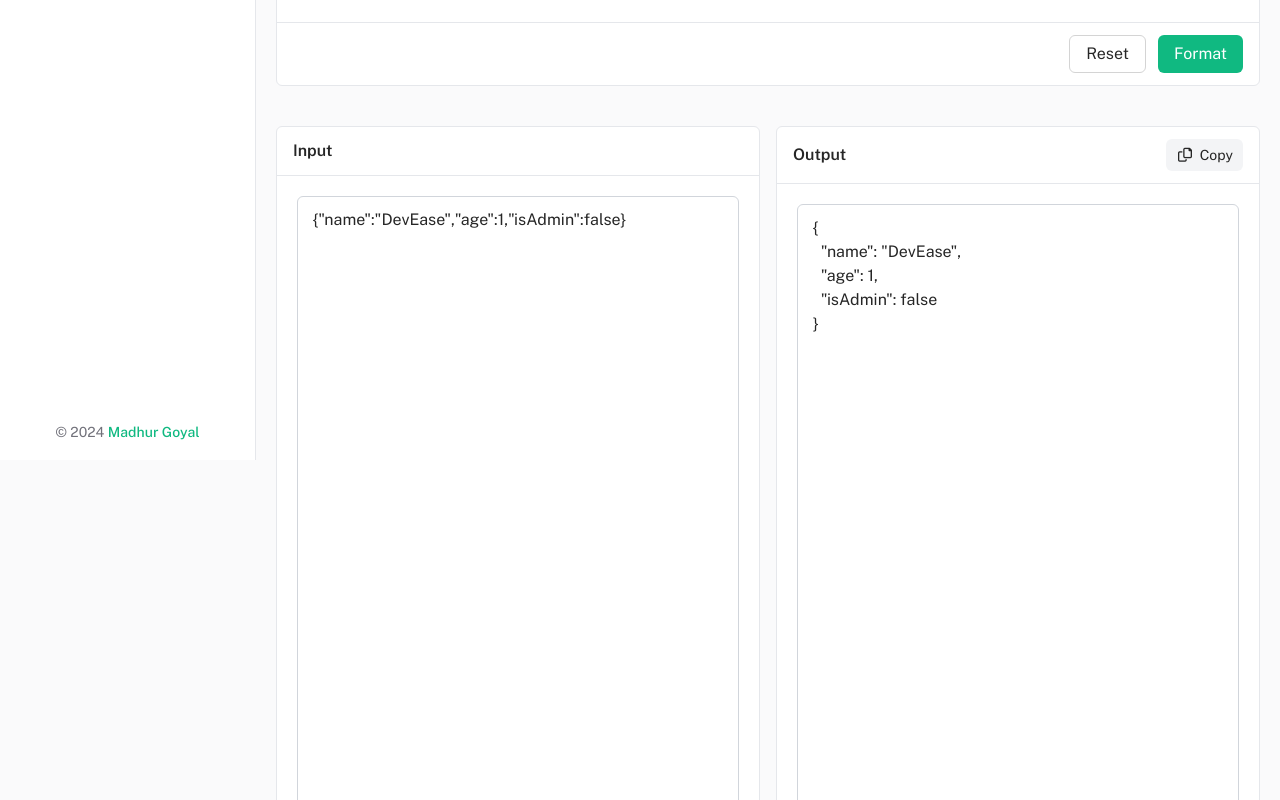
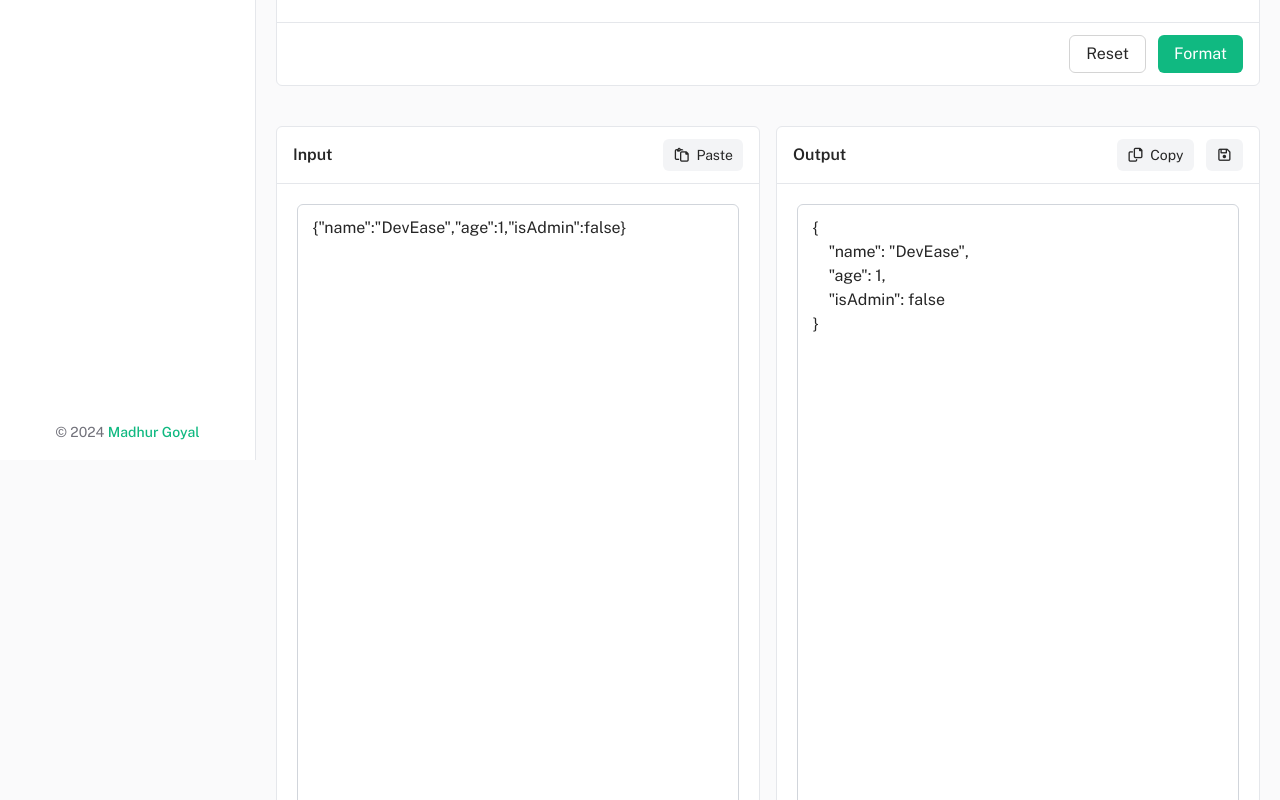
Before and after one commit to mgoyal98/dev-ease, a Next.js app: page /formatters/json-formatter in a window 1280 px wide. Shown: the part 340-1140 px from the top of the page. Built offline with nearby package versions, Linux system fonts and the light colour scheme.

Commit message:
ADD: Save and Paste Action Buttons

```diff
--- /dev/null
+++ b/src/common/utils/actions.util.ts
@@ -0,0 +1,16 @@
+export const handleCopy = (text: string) => {
+  navigator.clipboard.writeText(text);
+};
+
+export const handlePaste = (callback: (text: string) => void) => {
+  navigator.clipboard.readText().then(callback);
+};
+
+export const handleDownload = (text: string, filename: string) => {
+  const blob = new Blob([text], { type: 'text/plain' });
+  const url = URL.createObjectURL(blob);
+  const a = document.createElement('a');
+  a.href = url;
+  a.download = filename;
+  a.click();
+};
--- a/src/common/utils/copy.util.ts
+++ /dev/null
@@ -1,3 +0,0 @@
-export const handleCopy = (text: string) => {
-  navigator.clipboard.writeText(text);
-};
--- a/src/common/utils/index.ts
+++ b/src/common/utils/index.ts
@@ -1 +1,2 @@
 export * from './nav.util';
+export * from './actions.util';
--- a/src/components/forms/textarea.tsx
+++ b/src/components/forms/textarea.tsx
@@ -2,7 +2,7 @@ interface TextareaProps {
   value: string;
   placeholder?: string;
   className?: string;
-  disabled?: boolean;
+  readonly?: boolean;
   onChange?: (value: string) => void;
   rows?: number;
 }
@@ -11,7 +11,7 @@ export default function Textarea({
   value,
   placeholder,
   className,
-  disabled,
+  readonly,
   onChange,
   rows,
 }: TextareaProps) {
@@ -21,7 +21,7 @@ export default function Textarea({
       placeholder={placeholder}
       className={`w-full bg-white dark:bg-neutral-700 py-3 px-4 disabled:cursor-text rounded-md outline outline-1 -outline-offset-1 outline-gray-300 dark:outline-zinc-700 focus:outline focus:outline-2 focus:-outline-offset-2 focus:outline-emerald-500 active:outline active:outline-2 active:-outline-offset-2 active:outline-emerald-500 ${className}`}
       onChange={(e) => onChange?.(e.target.value)}
-      disabled={disabled}
+      readOnly={readonly}
       rows={rows}
     />
   );
--- a/src/tools/json-formatter.tsx
+++ b/src/tools/json-formatter.tsx
@@ -1,7 +1,7 @@
 'use client';
 
 import { StorageKeys } from '@/common/enums/storage-keys.enum';
-import { handleCopy } from '@/common/utils/copy.util';
+import { handleCopy, handleDownload, handlePaste } from '@/common/utils';
 import PrimaryButton from '@/components/buttons/primary';
 import SecondaryButton from '@/components/buttons/secondary';
 import {
@@ -17,7 +17,7 @@ import { ConfigurationItem } from '@/components/configuration-item';
 import SelectBox from '@/components/forms/select-box';
 import Textarea from '@/components/forms/textarea';
 import Toggle from '@/components/forms/toggle';
-import { useEffect, useState } from 'react';
+import { useEffect, useState, useCallback } from 'react';
 
 interface JsonFormatterConfigs {
   indentation: string;
@@ -26,7 +26,7 @@ interface JsonFormatterConfigs {
 }
 
 const DEFAULT_CONFIGS: JsonFormatterConfigs = {
-  indentation: '2',
+  indentation: '4',
   sortKeys: false,
   input: '{"name":"DevEase","age":1,"isAdmin":false}',
 };
@@ -50,13 +50,13 @@ export default function JsonFormatterTool() {
     }
   }, []);
 
-  function sortObjectKeys<T>(obj: T): T {
+  const sortObjectKeys = useCallback((obj: unknown): unknown => {
     if (typeof obj !== 'object' || obj === null) {
       return obj;
     }
 
     if (Array.isArray(obj)) {
-      return obj.map(sortObjectKeys) as T;
+      return obj.map(sortObjectKeys) as unknown;
     }
 
     return Object.keys(obj)
@@ -64,10 +64,11 @@ export default function JsonFormatterTool() {
       .reduce((sortedObj, key) => {
         sortedObj[key] = sortObjectKeys((obj as Record<string, unknown>)[key]);
         return sortedObj;
-      }, {} as Record<string, unknown>) as T;
-  }
+      }, {} as Record<string, unknown>) as unknown;
+  }, []);
 
-  const formatJson = (configs: JsonFormatterConfigs) => {
+  const formatJson = useCallback(
+    (configs: JsonFormatterConfigs) => {
       if (!configs.input) {
         setOutputJson('');
         return;
@@ -87,7 +88,9 @@ export default function JsonFormatterTool() {
       } catch (error: unknown) {
         setOutputJson((error as Error).message);
       }
-  };
+    },
+    [sortObjectKeys]
+  );
 
   useEffect(() => {
     localStorage.setItem(
@@ -95,7 +98,11 @@ export default function JsonFormatterTool() {
       JSON.stringify(configs)
     );
     formatJson(configs);
-  }, [configs]);
+  }, [configs, formatJson]);
+
+  const handleInputChange = (value: string) => {
+    setConfigs((prev) => ({ ...prev, input: value }));
+  };
 
   return (
     <div>
@@ -145,18 +152,22 @@ export default function JsonFormatterTool() {
         </CardFooter>
       </Card>
 
-      <div className='mt-5 grid grid-cols-1 md:grid-cols-2 gap-4'>
+      <div className='mt-5 grid grid-cols-1 lg:grid-cols-2 gap-4'>
         {/* Input */}
         <Card className='mt-5'>
           <CardHeader>
             <CardTitle>Input</CardTitle>
+            <CardActions>
+              <CardActionButton onClick={() => handlePaste(handleInputChange)}>
+                <i className='far fa-fw fa-paste'></i>
+                Paste
+              </CardActionButton>
+            </CardActions>
           </CardHeader>
           <CardContent>
             <Textarea
               value={configs.input}
-              onChange={(value) =>
-                setConfigs((prev) => ({ ...prev, input: value }))
-              }
+              onChange={handleInputChange}
               rows={30}
             />
           </CardContent>
@@ -171,11 +182,18 @@ export default function JsonFormatterTool() {
                 <i className='far fa-fw fa-copy'></i>
                 Copy
               </CardActionButton>
+              <CardActionButton
+                onClick={() =>
+                  handleDownload(outputJson, 'formatted-json.json')
+                }
+              >
+                <i className='far fa-fw fa-save leading-5'></i>
+              </CardActionButton>
             </CardActions>
           </CardHeader>
           <CardContent>
             <div className='flex w-full'>
-              <Textarea value={outputJson} disabled={true} rows={30} />
+              <Textarea value={outputJson} readonly={true} rows={30} />
             </div>
           </CardContent>
         </Card>
--- a/src/tools/uuid.tsx
+++ b/src/tools/uuid.tsx
@@ -19,6 +19,7 @@ import SelectBox from '@/components/forms/select-box';
 import Textarea from '@/components/forms/textarea';
 import Toggle from '@/components/forms/toggle';
 import { v1, v4, v6, v7 } from 'uuid';
+import { handleCopy, handleDownload } from '@/common/utils';
 
 const UUID_VERSIONS = [
   { text: 'v1', value: '1', fn: v1 },
@@ -107,10 +108,6 @@ export default function UuidPage() {
     return parsedValue;
   };
 
-  const handleCopy = () => {
-    navigator.clipboard.writeText(generatedUUIDs);
-  };
-
   return (
     <div>
       {/* Configuration */}
@@ -190,9 +187,15 @@ export default function UuidPage() {
               {/* <CardActionButton onClick={handleSave}>
                 <i className='far fa-fw fa-save size-5 flex items-center justify-center'></i>
               </CardActionButton> */}
-              <CardActionButton onClick={handleCopy}>
+              <CardActionButton onClick={() => handleCopy(generatedUUIDs)}>
                 <i className='far fa-fw fa-copy'></i>
                 Copy
+              </CardActionButton>
+
+              <CardActionButton
+                onClick={() => handleDownload(generatedUUIDs, 'uuids.txt')}
+              >
+                <i className='far fa-fw fa-save leading-5'></i>
               </CardActionButton>
             </CardActions>
           </CardHeader>
@@ -200,7 +203,7 @@ export default function UuidPage() {
             <div className='flex w-full'>
               <Textarea
                 value={generatedUUIDs}
-                disabled={true}
+                readonly={true}
                 rows={calculateRows(configs.quantity)}
               />
             </div>
```
Lines whose indentation alone changed are shown as unchanged.
